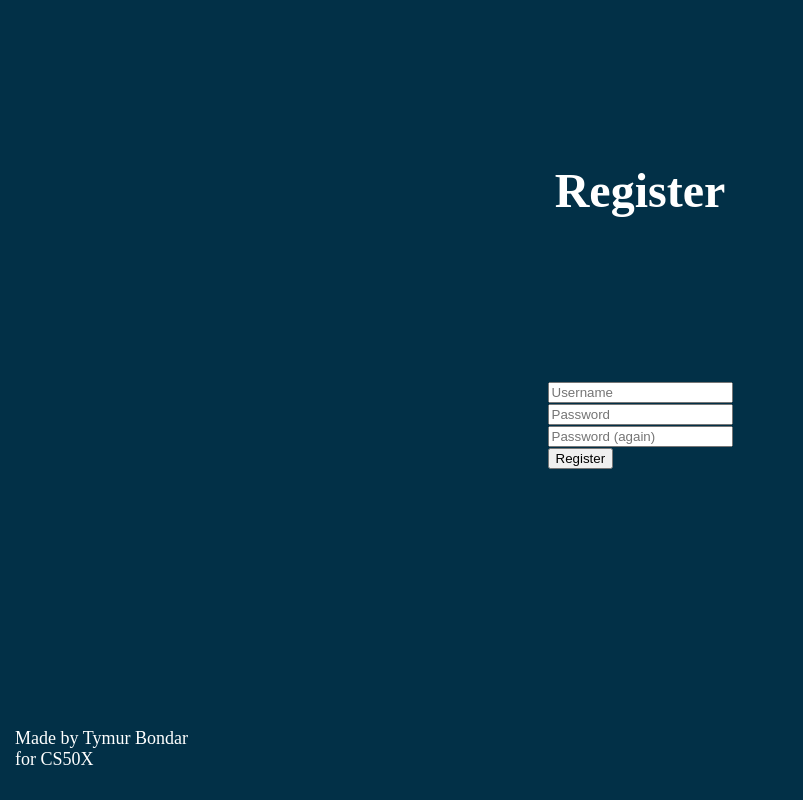
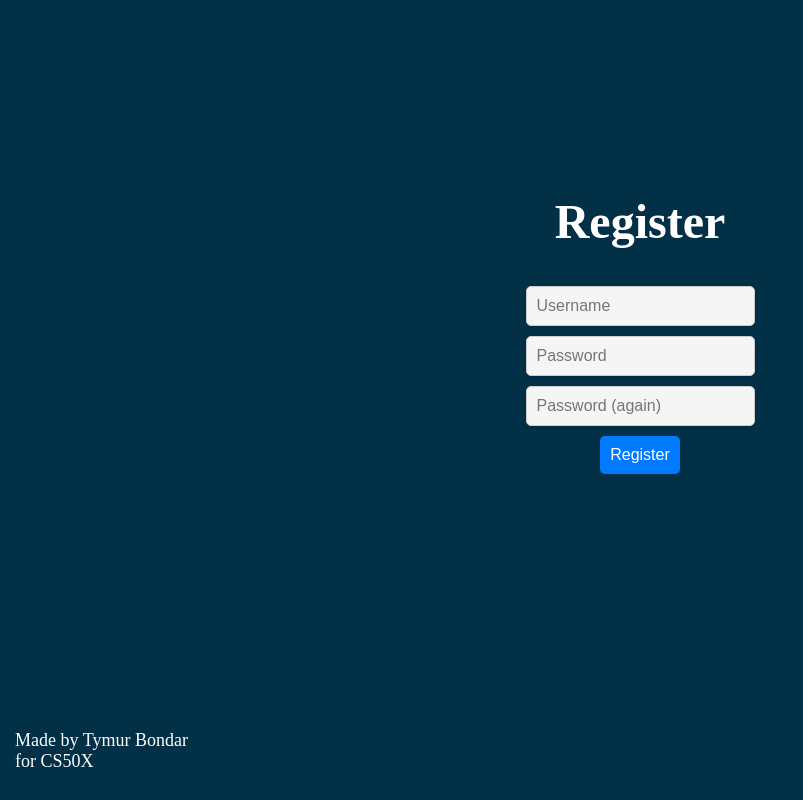
Before and after one commit to TymurBondar/cs50final, a Flask app: template templates/register.html in a window 1280 px wide. Shown: the whole page, without its empty margins (0-803 px from the left). Run offline with Flask 3, Linux system fonts and the light colour scheme; the template is opened without the code that fills it, so the values that code supplies are empty.

Commit message:
minor css

```diff
--- a/app.py
+++ b/app.py
@@ -1,4 +1,4 @@
-from flask import Flask, render_template, request
+from flask import Flask, render_template, request, session, redirect
 
 app = Flask(__name__)
 
@@ -6,3 +6,11 @@ app = Flask(__name__)
 def index():
     if request.method == "GET":
         return render_template ("index.html")
+
+@app.route('/register')
+def register():
+    return render_template ("register.html")
+
+@app.route('/login')
+def login():
+    return render_template ("login.html")
--- a/static/styles.css
+++ b/static/styles.css
@@ -9,9 +9,9 @@ body {
 .container {
     display: flex;
     flex-direction: column;
-    justify-content: space-evenly;
+    justify-content: center;
     align-items: center;
-    height: 75vh;
+    height: 80vh;
 }
 
 .buttons button {
@@ -35,9 +35,51 @@ body {
 }
 
 footer{
-    position: absolute;
+    position: fixed;
     left: 15px;
     bottom: 10px;
     text-align: left;
-    height: 10vh;
 }
+
+.input_field {
+    padding: 10px;
+    margin: 5px;
+    border: 1px solid #ccc;
+    border-radius: 5px;
+    font-size: 16px;
+    background-color: #f5f5f5;
+    color: #333;
+    box-shadow: 0 2px 5px rgba(0, 0, 0, 0.1);
+    transition: border-color 0.3s, box-shadow 0.3s;
+  }
+
+  .input_field:focus {
+    border-color: #007bff;
+    box-shadow: 0 2px 5px rgba(0, 123, 255, 0.5);
+  }
+
+  .submit_button {
+    padding: 10px;
+    margin: 5px;
+    background-color: #007bff;
+    color: #fff;
+    border: none;
+    border-radius: 5px;
+    font-size: 16px;
+    cursor: pointer;
+    transition: background-color 0.3s;
+  }
+
+  .submit_button:hover {
+    background-color: #0056b3;
+  }
+
+  .submit_button:active {
+    background-color: #003d80;
+  }
+
+  .centered{
+    width:100%;
+    display: flex;
+    justify-content: center;
+  }
```
